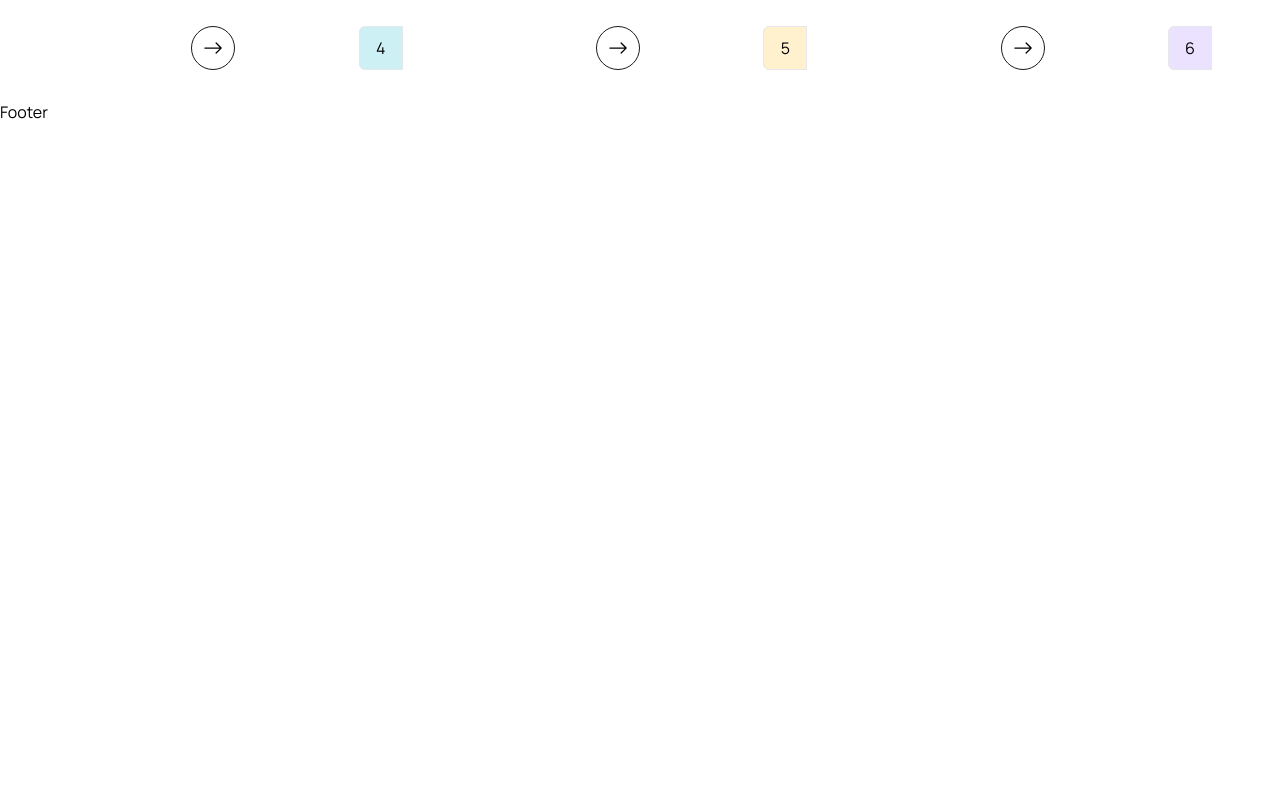
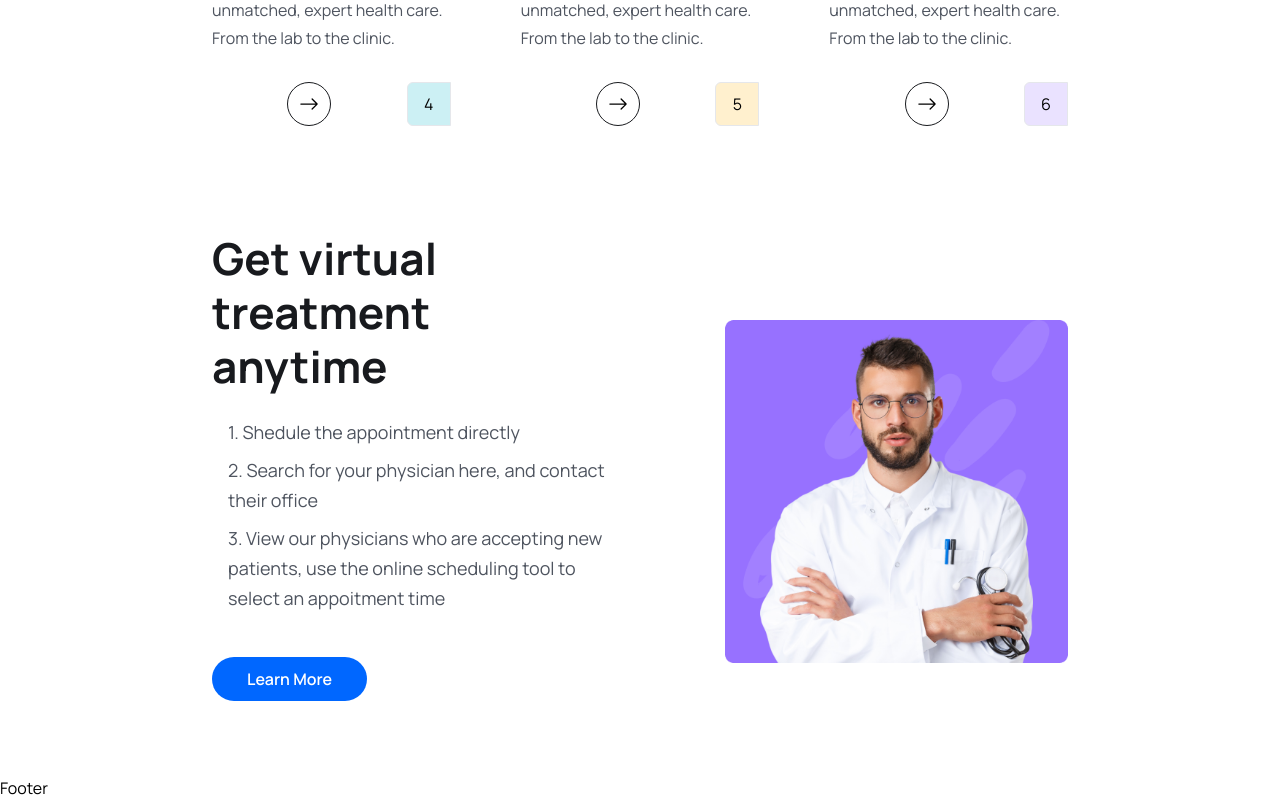
Before and after one commit to mohamedkhaledmk/Doctor-appointment-booking, a React (Vite) app in the folder frontend/: page / in a window 1280 px wide. Shown: the part 2883-3683 px from the top of the page. Before the commit the page ends 3007 px from the top, so only its background shows below. Built offline with nearby package versions, Linux system fonts and the light colour scheme.

Commit message:
finished part of the features section

```diff
--- a/frontend/src/components/Services/ServicesList.jsx
+++ b/frontend/src/components/Services/ServicesList.jsx
@@ -3,7 +3,7 @@ import ServicesCard from "./ServicesCard";
 import { services } from "../../assets/data/services";
 const ServicesList = () => {
   return (
-    <div className="grid grid-cols-1 md:grid-cols-2 lg:grid-cols-3 gap-5 lg:gap-[30px] mt-[30px] lg:mt-[50px] mx-12">
+    <div className="mx-auto w-[70%] grid grid-cols-1 md:grid-cols-2 lg:grid-cols-3 gap-5 lg:gap-[30px] mt-[30px] lg:mt-[50px] mx-12">
       {services.map((item, index) => (
         <ServicesCard index={index} item={item} />
       ))}
--- a/frontend/src/pages/Home.jsx
+++ b/frontend/src/pages/Home.jsx
@@ -5,6 +5,7 @@ import heroImg03 from "./../assets/images/hero-img03.png";
 import icon01 from "./../assets/images/icon01.png";
 import icon02 from "./../assets/images/icon02.png";
 import icon03 from "./../assets/images/icon03.png";
+import featureImg from "./../assets/images/feature-img.png";
 import { Link } from "react-router-dom";
 import { BsArrowRight } from "react-icons/bs";
 import About from "../components/About/About";
@@ -182,6 +183,37 @@ const Home = () => {
         </section>
         <ServicesList />
         {/*  =============== Services Section End  =============== */}
+        {/*  =============== Feature Section  =============== */}
+        <section>
+          <div className="container w-[70%]">
+            <div className="flex items-center justify-between  flex-col lg:flex-row">
+              <div className="xl:w-[670px] ">
+                <h2 className="heading">
+                  Get virtual treatment <br /> anytime
+                </h2>
+                <ul className="pl-4 py-4">
+                  <li className="text_para my-2">
+                    1. Shedule the appointment directly
+                  </li>
+                  <li className="text_para my-2">
+                    2. Search for your physician here, and contact their office
+                  </li>
+                  <li className="text_para my-2">
+                    3. View our physicians who are accepting new patients, use
+                    the online scheduling tool to select an appoitment time
+                  </li>
+                </ul>
+                <Link to={`/`}>
+                  <button className="btn">Learn More</button>
+                </Link>
+              </div>
+              <div className="xl:w-[770px] relative z-10 flex justify-end mt-[50px] lg:mt[0]">
+                <img src={featureImg} alt="featureImg" className="w-3/4" />
+              </div>
+            </div>
+          </div>{" "}
+        </section>
+        {/*  =============== Feature Section End  =============== */}
       </>
     </>
   );
```
